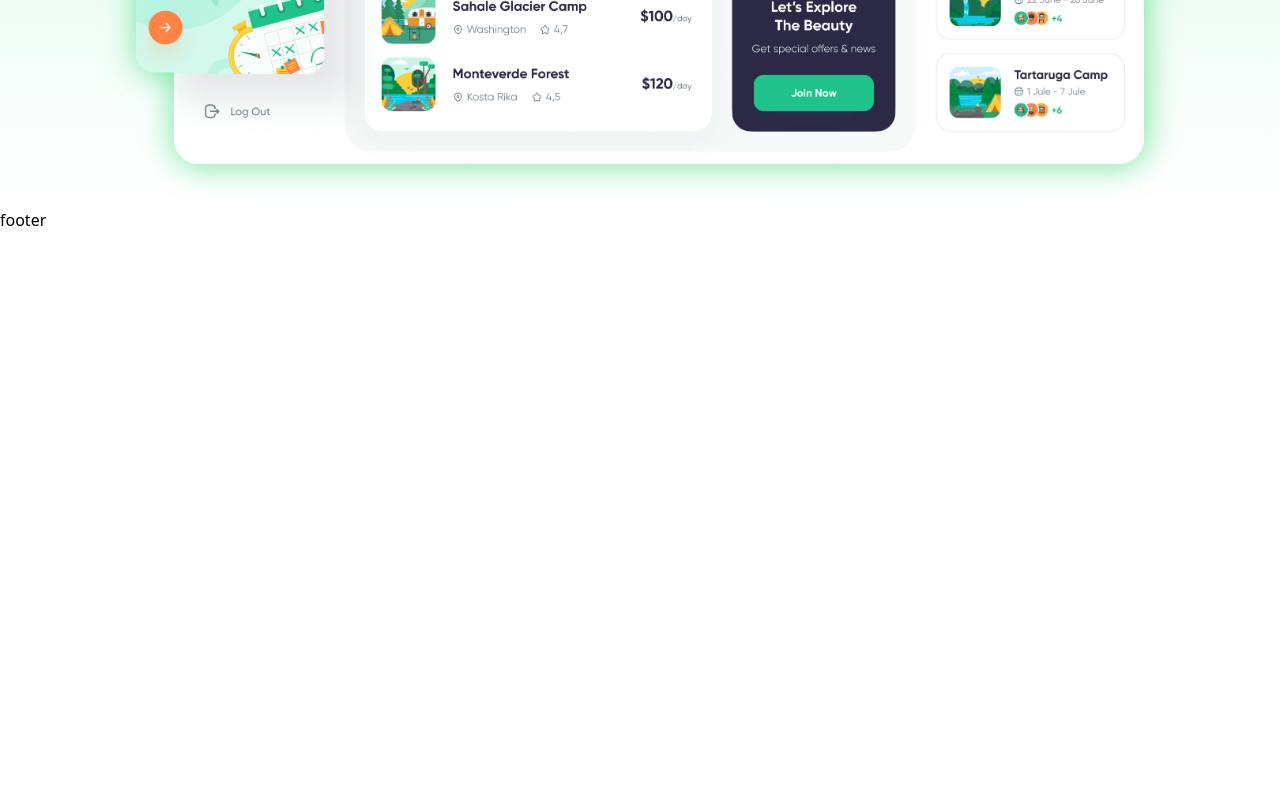
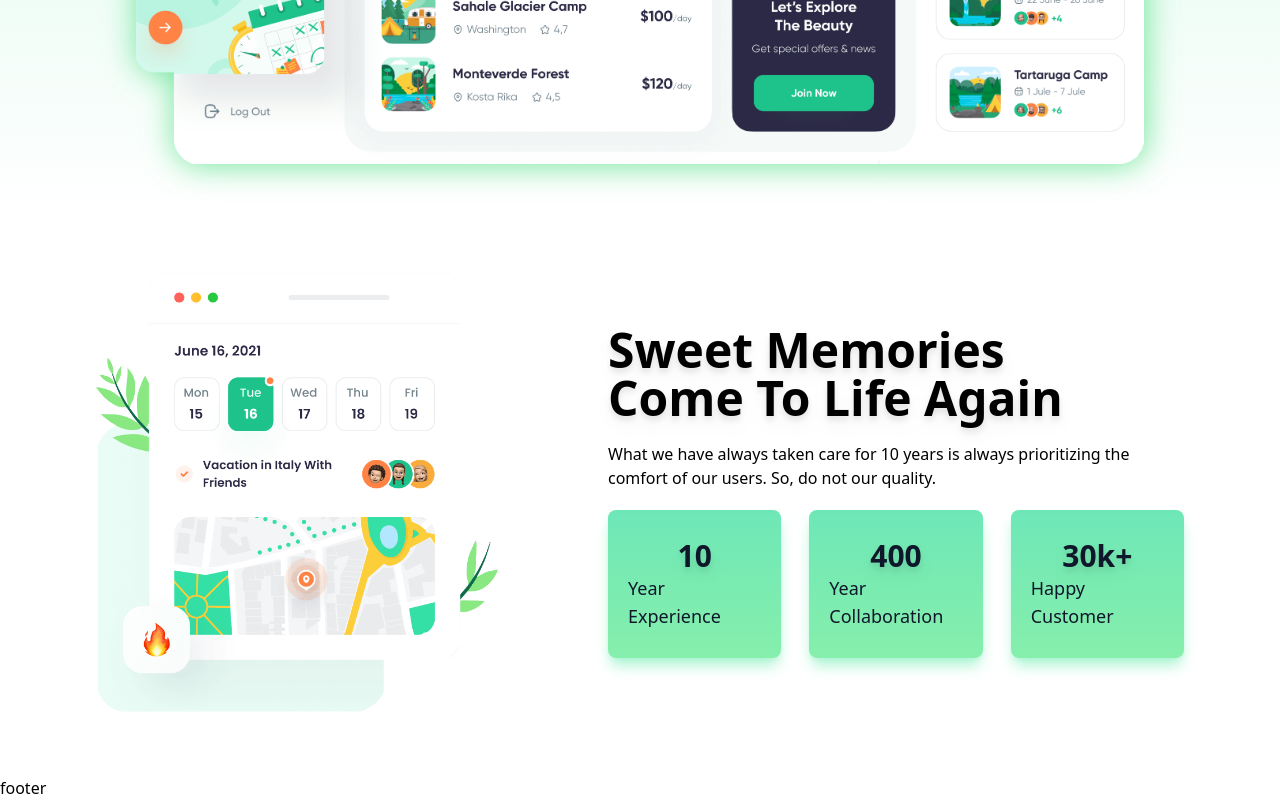
Before and after one commit to vishnubansal001/travel-agency, a React (Vite) app: page / in a window 1280 px wide. Shown: the part 972-1772 px from the top of the page. Before the commit the page ends 1204 px from the top, so only its background shows below. Built offline with nearby package versions, Linux system fonts and the light colour scheme.

Commit message:
second part completed

```diff
--- a/src/App.jsx
+++ b/src/App.jsx
@@ -1,12 +1,13 @@
 import React from 'react'
-import { Footer, Hero, Navbar } from './components'
-import { hero, navlinks } from './data/travigodata'
+import { Footer, Hero, Memory, Navbar } from './components'
+import { hero, memory, navlinks } from './data/travigodata'
 
 const App = () => {
   return (
     <div>
       <Navbar navlinks={navlinks}/>
       <Hero hero={hero}/>
+      <Memory memory={memory}/>
       <Footer/>
     </div>
   )
--- a/src/components/Memory.jsx
+++ b/src/components/Memory.jsx
@@ -1,11 +1,38 @@
-import React from 'react'
+import React from "react";
 
-const Memory = () => {
+const Memory = ({ memory: { title, subtitle, text, img, experience } }) => {
   return (
-    <div>
+    <>
+      <div className="relative my-16 md:mb-7">
+        <div className="travigo-container flex items-center justify-between gap-16 xl:gap-9 lg:flex-col-reverse">
+          <div className="flex items-center justify-start lg:justify-center w-full max-w-md">
+            <img
+              src={img}
+              alt="memory/img"
+              className=" w-auto h-[55vh] object-fill"
+            />
+          </div>
+          <div className="grid items-center w-full max-w-2xl lg:text-center">
+            <h1 className="text-5xl lg:text-4xl md:3xl font-bold to-slate-900 filter drop-shadow-lg">
+              {title}
+            </h1>
+            <h1 className="text-5xl lg:text-4xl md:3xl font-bold to-slate-900 filter drop-shadow-lg">
+              {subtitle}
+            </h1>
+            <p className=" text-base my-5 sm:text-sm">{text}</p>
+            <div className="grid items-center grid-cols-3 gap-7 xl:gap-3">
+              {experience?.map((val, i) => (
+                <div key={i} className=" bg-gradient-to-b from-emerald-300 to-green-300 shadow-lg shadow-emerald-200 flex items-center justify-center flex-col py-7 px-5 xl:p-4 rounded-lg text-slate-900 filter transition-transform duration-500 hover:scale-105 cursor-pointer">
+                  <h1 className="text-3xl xl:text-2xl sm:text-xl font-bold drop-shadow-lg">{val.number}</h1>
+                  <p className=" text-lg xl:text-base sm:text-sm xsm:text-xs font-medium">{val.title}</p>
+                </div>
+              ))}
+            </div>
+          </div>
+        </div>
+      </div>
+    </>
+  );
+};
 
-    </div>
-  )
-}
-
-export default Memory
+export default Memory;
--- a/src/components/index.js
+++ b/src/components/index.js
@@ -1,3 +1,4 @@
 export { default as Navbar } from './Navbar.jsx';
 export { default as Footer } from './Footer.jsx';
 export { default as Hero } from './Hero.jsx';
+export { default as Memory } from './Memory.jsx';
```
